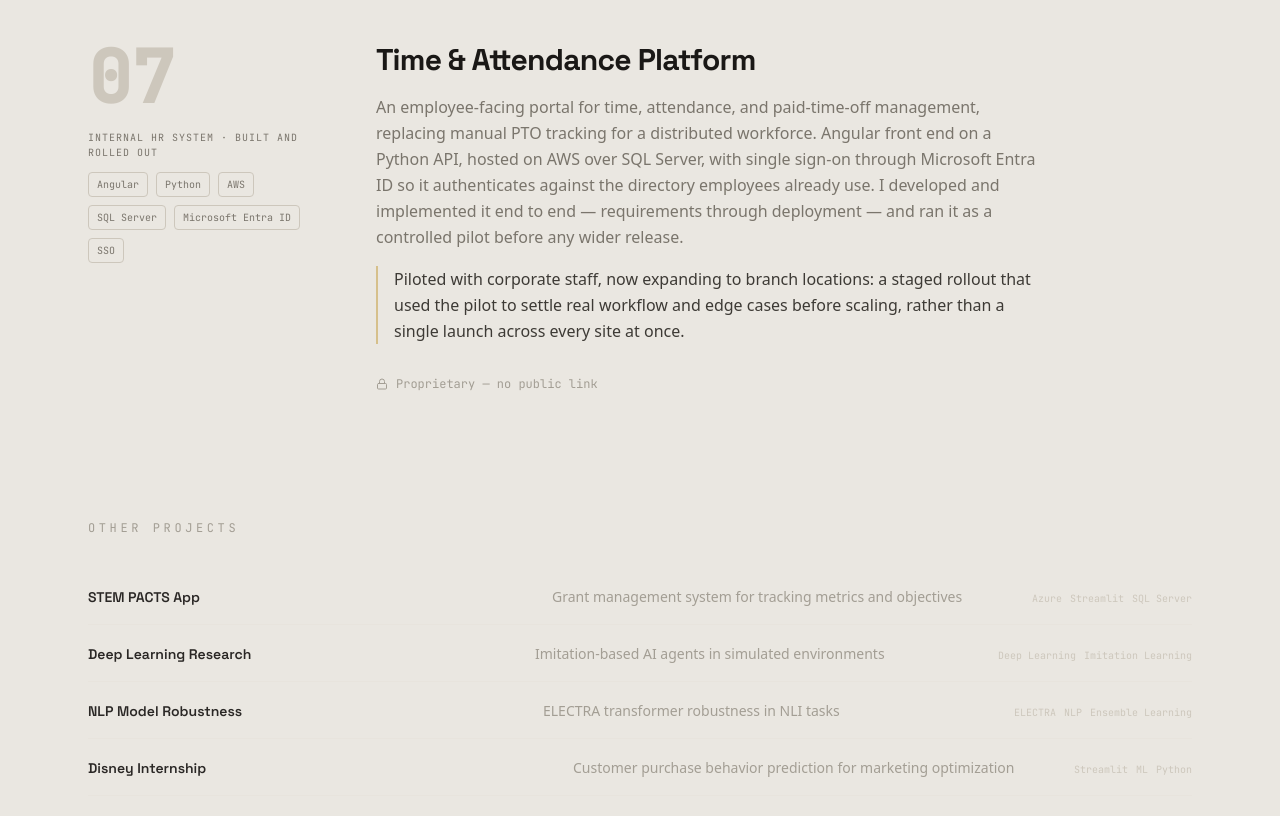
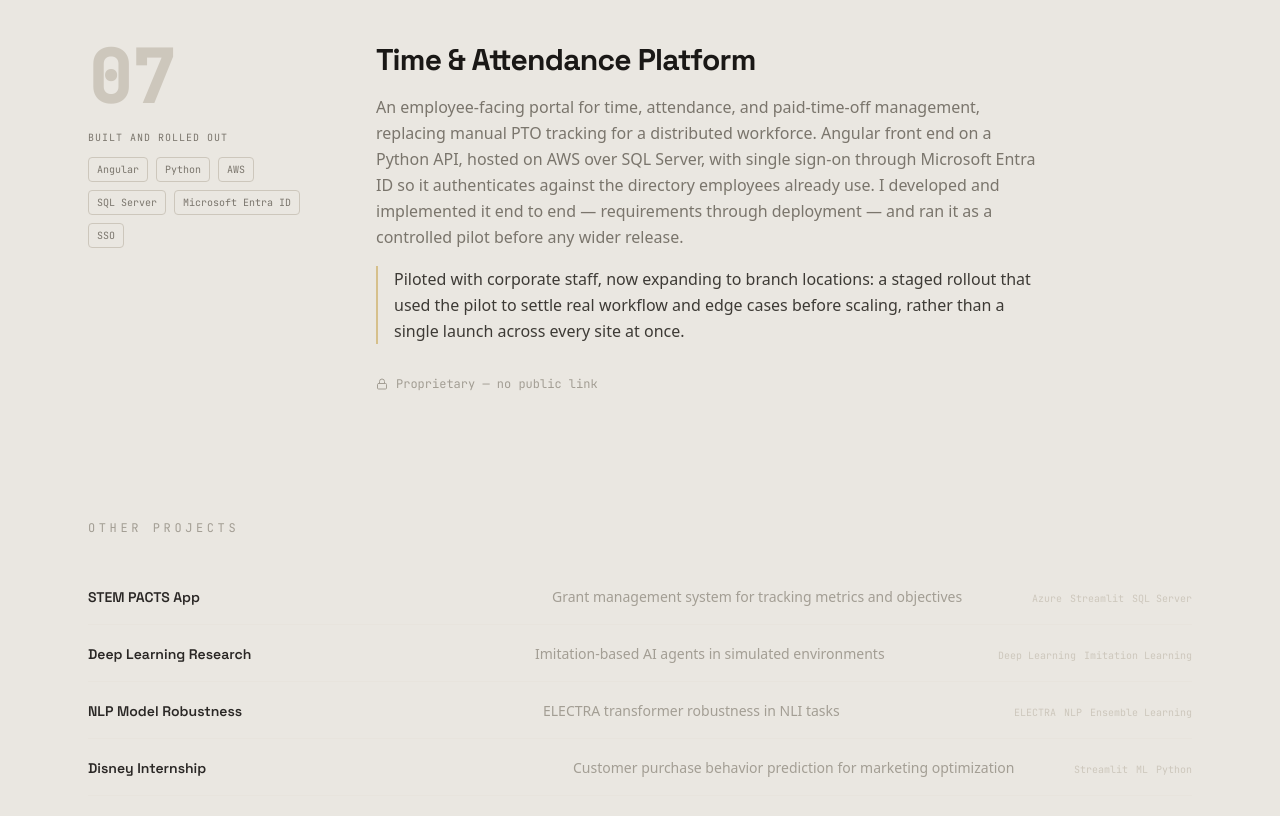
Before and after one commit to orbek/portfolio, a React (Vite) app: page / in a window 1280 px wide. Shown: the part 4900-5716 px from the top of the page. Built offline with nearby package versions, Linux system fonts and the light colour scheme.

Commit message:
Drop internal-system hint from case study 07 subtitle

```diff
--- a/src/components/Projects.jsx
+++ b/src/components/Projects.jsx
@@ -58,7 +58,7 @@ const Projects = () => {
         },
         {
             title: 'Time & Attendance Platform',
-            subtitle: 'Internal HR System · Built and Rolled Out',
+            subtitle: 'Built and Rolled Out',
             description: 'An employee-facing portal for time, attendance, and paid-time-off management, replacing manual PTO tracking for a distributed workforce. Angular front end on a Python API, hosted on AWS over SQL Server, with single sign-on through Microsoft Entra ID so it authenticates against the directory employees already use. I developed and implemented it end to end — requirements through deployment — and ran it as a controlled pilot before any wider release.',
             result: 'Piloted with corporate staff, now expanding to branch locations: a staged rollout that used the pilot to settle real workflow and edge cases before scaling, rather than a single launch across every site at once.',
             tags: ['Angular', 'Python', 'AWS', 'SQL Server', 'Microsoft Entra ID', 'SSO'],
```
